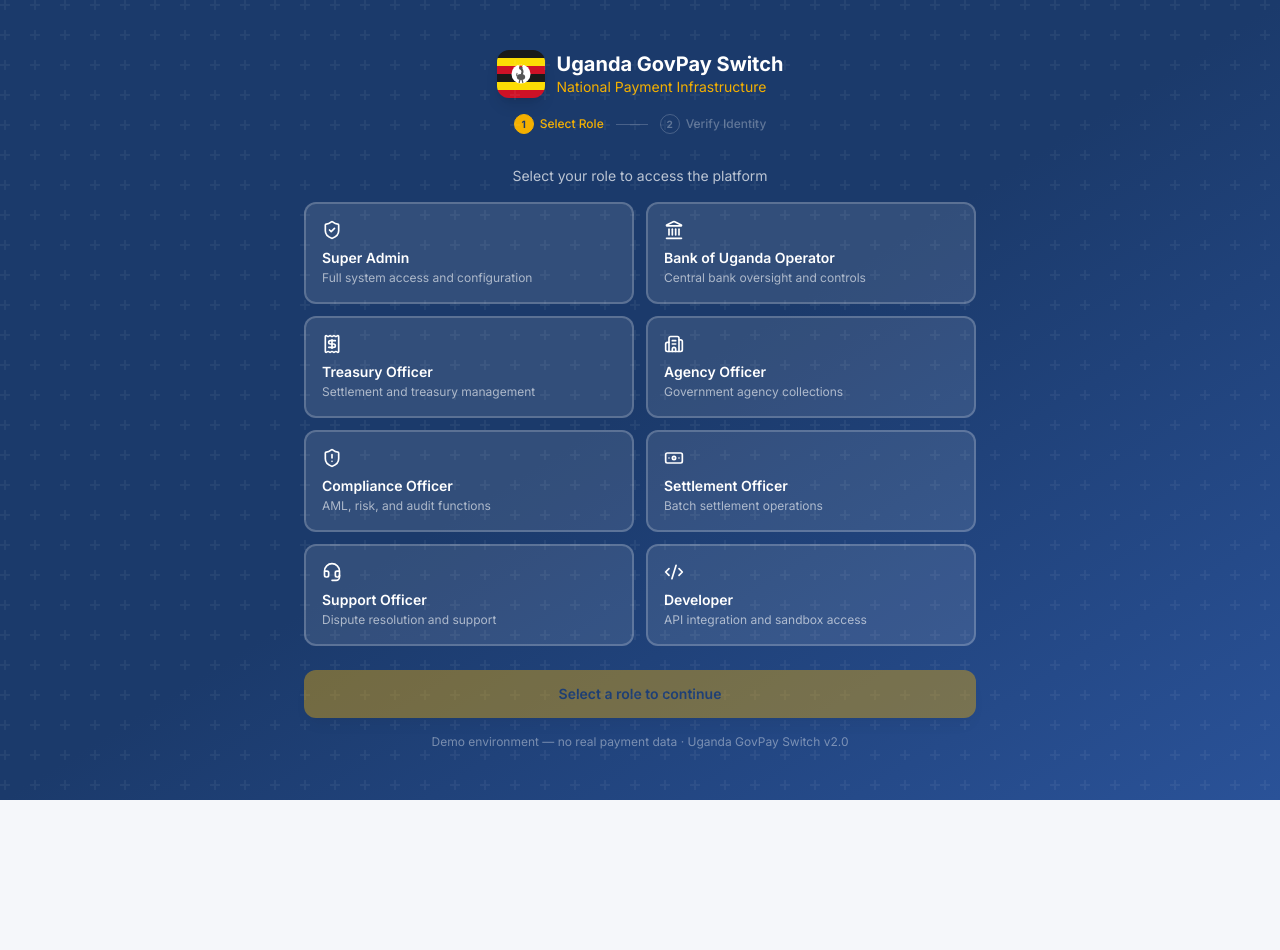
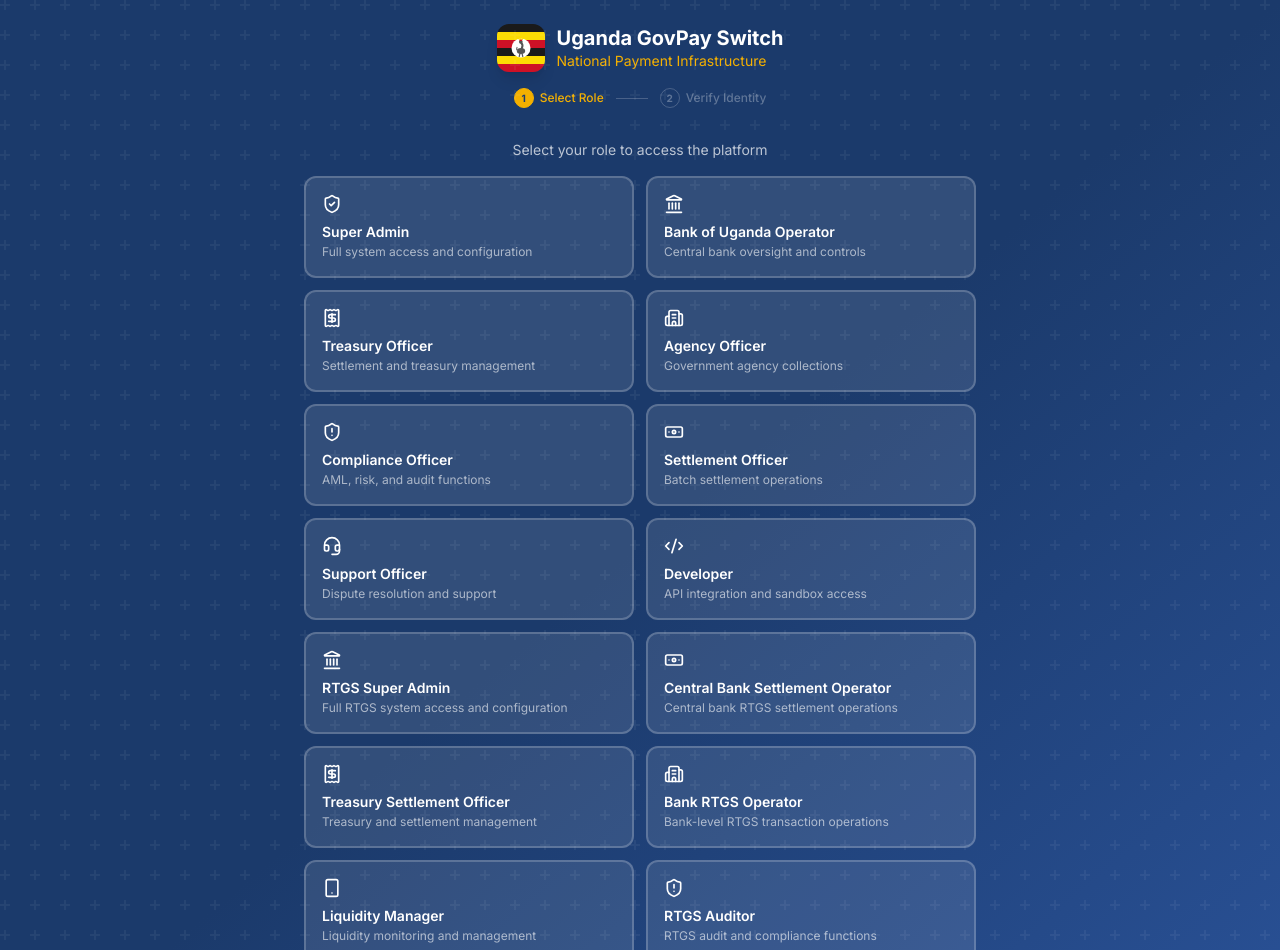
Before and after one commit to benbazus/gou-psp, a React (Vite) app: page /login in a window 1280 px wide. Shown: the top 950 px of the page. Before the commit the page ends 800 px from the top, so only its background shows below. Built offline with nearby package versions, Linux system fonts and the light colour scheme.

Commit message:
feat(rtgs): add RTGS roles to login role selector

```diff
--- a/src/routes/login.tsx
+++ b/src/routes/login.tsx
@@ -31,6 +31,12 @@
   { role: "Settlement Officer",      icon: Banknote,     description: "Batch settlement operations" },
   { role: "Support Officer",         icon: Headset,      description: "Dispute resolution and support" },
   { role: "Developer",               icon: Code2,        description: "API integration and sandbox access" },
+  { role: "RTGS Super Admin",                icon: Landmark,     description: "Full RTGS system access and configuration" },
+  { role: "Central Bank Settlement Operator", icon: Banknote,    description: "Central bank RTGS settlement operations" },
+  { role: "Treasury Settlement Officer",      icon: Receipt,     description: "Treasury and settlement management" },
+  { role: "Bank RTGS Operator",               icon: Building2,   description: "Bank-level RTGS transaction operations" },
+  { role: "Liquidity Manager",                icon: Smartphone,  description: "Liquidity monitoring and management" },
+  { role: "RTGS Auditor",                     icon: ShieldAlert, description: "RTGS audit and compliance functions" },
 ];
 
 type Step = "role" | "mfa";
```
